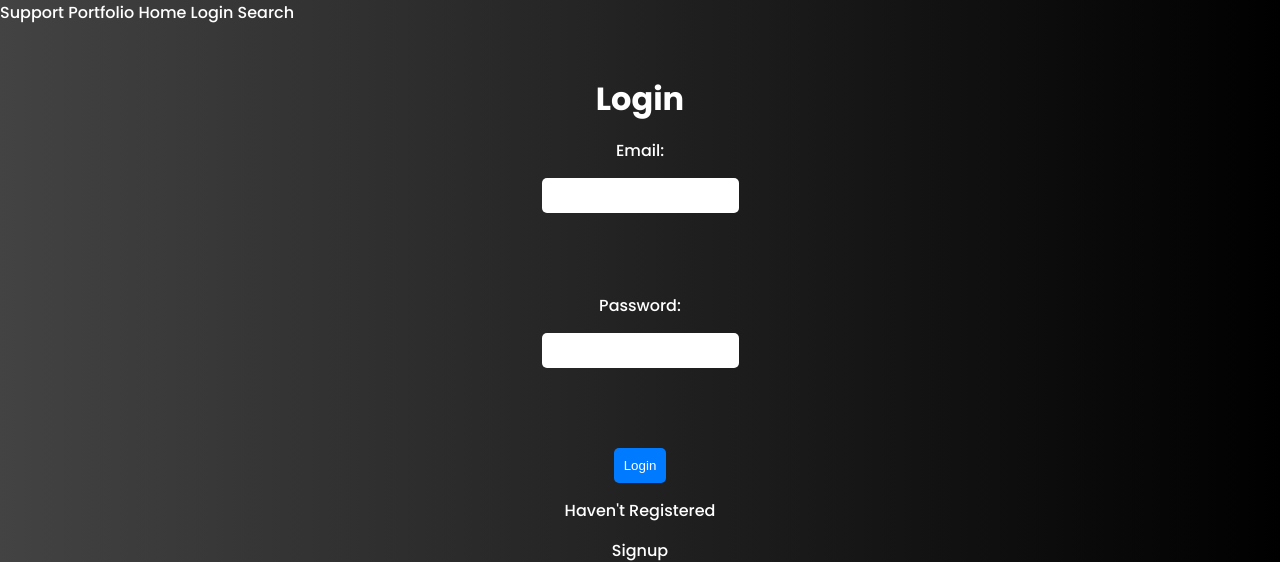
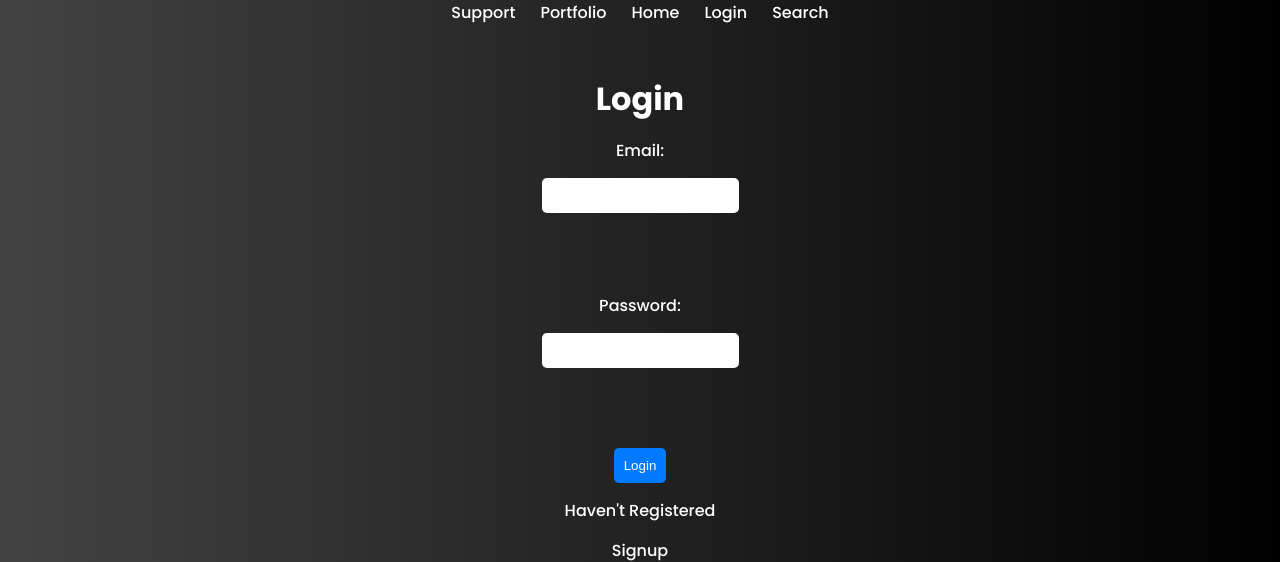
Before and after one commit to BriLouSal/MarketBackApp, a Django app: page /login/ in a window 1280 px wide. Shown: the top 562 px of the page. Run offline with Django 5.2, Linux system fonts and the light colour scheme; some web fonts are replaced.

Commit message:
CSS fixed

```diff
--- a/MarketSight/MarketSightBack/static/authentication/login.css
+++ b/MarketSight/MarketSightBack/static/authentication/login.css
@@ -42,14 +42,14 @@ form{
 
 
 .navbar{
-    flex-direction: column;
+    display: flex;
+    flex-direction: row;
+    justify-content: center;
+    align-items: center;
+    gap: 25px;
+    text-decoration: none;
     color: #fff;
-
-    align-items: center;
-
-    justify-content: center;
-
-    gap: 25px;
+    font-family: 'Poppins', sans-serif;
 
 
 
```
